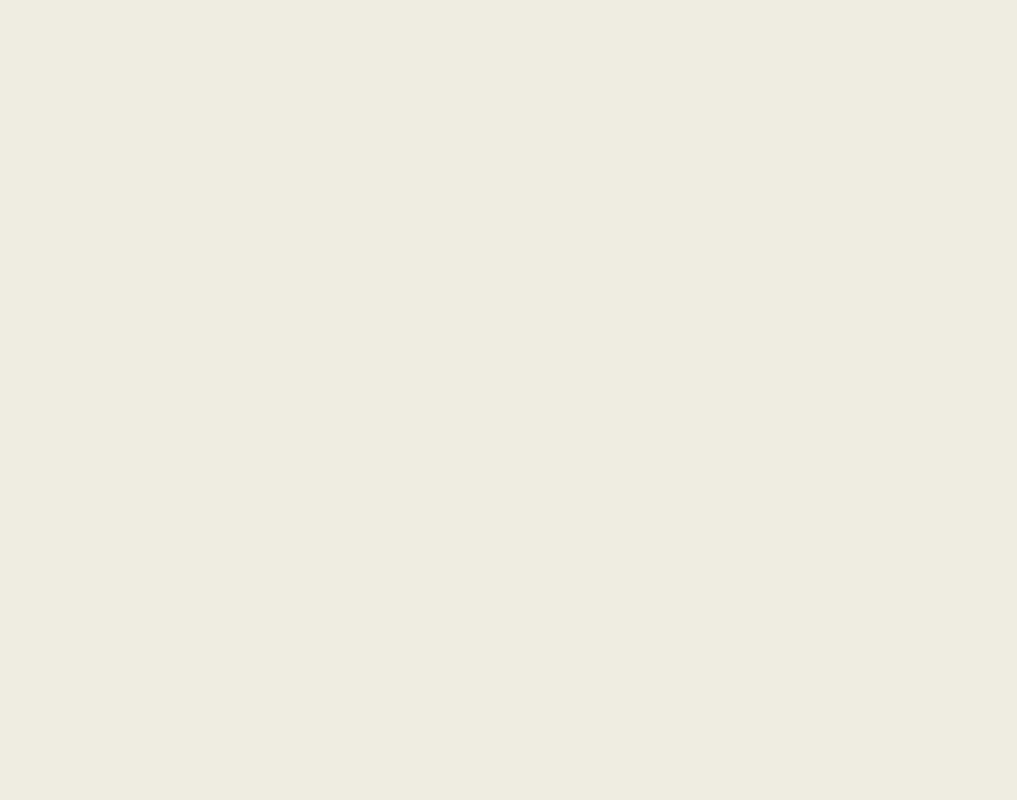
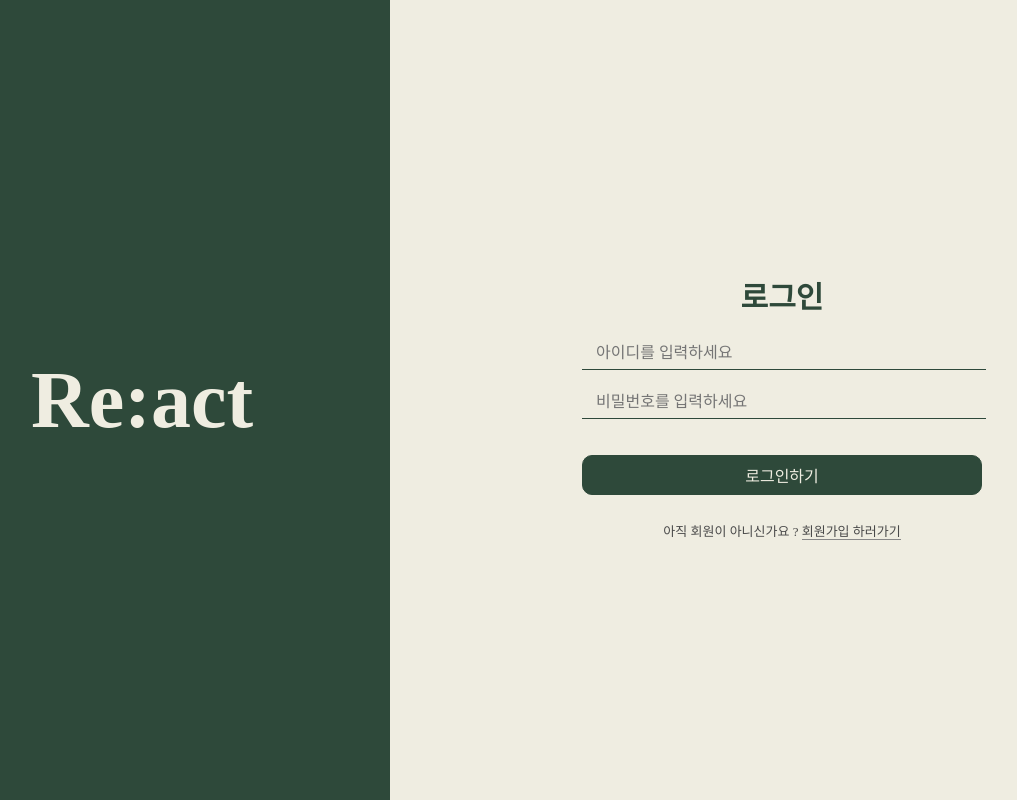
Before and after one commit to React-Likelion/react, a React (Create React App) app: page /login in a window 1280 px wide. Shown: the whole page, without its empty margins (106-1123 px from the left). Built offline with nearby package versions, Linux system fonts and the light colour scheme.

Commit message:
implement login page(except axios)

```diff
--- a/src/pages/LoginPage.js
+++ b/src/pages/LoginPage.js
@@ -1,11 +1,42 @@
-import React from 'react';
+import React,{useState} from 'react';
 import '../style/pages/LoginPage.css';
+import { useNavigate } from 'react-router-dom';
 
 const LoginPage = () => {
+
+    const navigate = useNavigate();
+    const [loginData,setLoginData] = useState({
+        id:'',
+        password:''
+    });
+
+    const handleChangeData = (e) => {
+        setLoginData({
+            ...loginData,
+            [e.target.name]: e.target.value,
+        });
+    };
+    const handleClickLogin = (e)=>{
+        // 로그인 통신
+        // console.log(loginData);
+        navigate('/');
+    };
+
     return (
-        <div>
-
-        </div>
+        <section id="login-container">
+            <section id="login-left">
+                <h1 onClick={() => navigate('/')}>Re:act</h1>
+            </section>
+            <section id="login-right">
+                <div id="login-form">
+                    <h1>로그인</h1>
+                    <input type="text" onChange={handleChangeData} name='id' placeholder='   아이디를 입력하세요' /><br />
+                    <input type="password" onChange={handleChangeData} name='password' placeholder='   비밀번호를 입력하세요' /><br /><br />
+                    <button onClick={handleClickLogin} id="login-btn">로그인하기</button>
+                    <div id='go-sign-text'><br/>아직 회원이 아니신가요 ? <span onClick={() => navigate('/signup')}>회원가입 하러가기</span></div>
+                </div>
+            </section>
+        </section>
     );
 };
 
--- a/src/style/pages/LoginPage.css
+++ b/src/style/pages/LoginPage.css
@@ -0,0 +1,84 @@
+#login-container {
+    display: flex;
+    height: 100vh;
+}
+
+#login-left {
+    width: 40%;
+    min-width: 300px;
+    background-color: #2e493a;
+    display: flex;
+    justify-content: center;
+    align-items: center;
+}
+
+#login-left > h1 {
+    color: #efede1;
+    font-size: 80px;
+    font-family: 'Playfair Display';
+    cursor: pointer;
+}
+
+#login-right {
+    width: 60%;
+    min-width: 400px;
+    padding: 0 20px;
+    display: flex;
+    justify-content: center;
+    align-items: center;
+    background-color: #efede1;
+}
+
+#login-form > h1 {
+    color: #2e493a;
+    font-size: 30px;
+    margin: 3%;
+    text-align: center;
+}
+
+#login-form input:focus {
+    outline: none;
+}
+
+#login-form {
+    min-width: 400px;
+}
+
+#login-form > input {
+    border: none;
+    border-bottom: 1px solid #2e493a;
+    background-color: #efede1;
+    width: 100%;
+    height: 30px;
+    margin: 8px auto;
+    font-size: 16px;
+}
+
+#login-form > button {
+    border: 1px solid #2e493a;
+    background-color: #2e493a;
+    color: #efede1;
+    border-radius: 10px;
+    margin: 10px auto;
+    display: inline-block;
+    width: 100%;
+    height: 40px;
+    cursor: pointer;
+    font-size: 16px;
+}
+
+#login-form > input,
+#login-form > button {
+  font-family: 'NanumSquare';
+}
+
+#go-sign-text {
+    text-align: center;
+    color: #494949;
+    font-size: 13px;
+}
+
+#go-sign-text > span {
+    border-bottom: 1px solid rgb(136, 136, 136);
+    cursor: pointer;
+}
```
